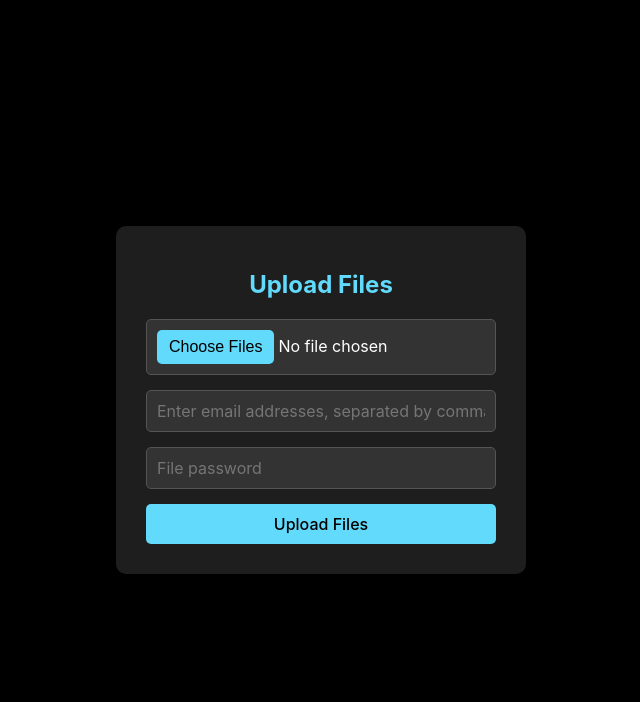
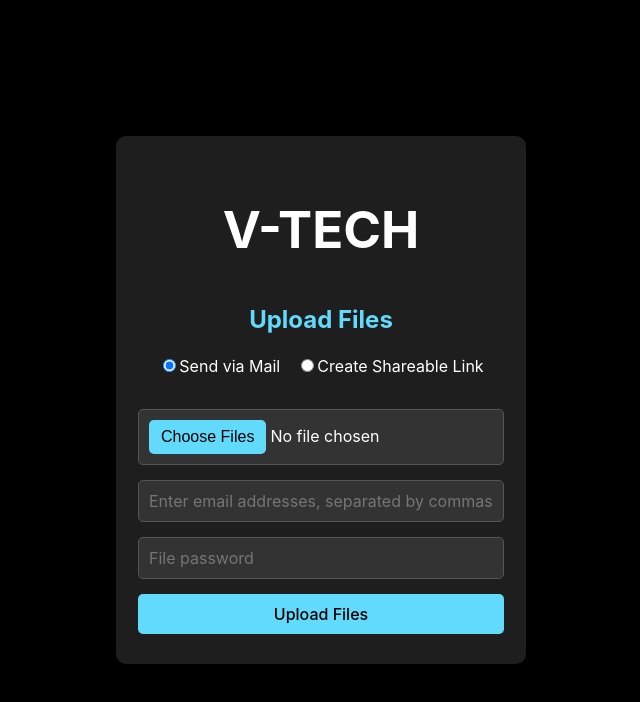
Before and after one commit to vinay-s36/FileTransfer, a React (Vite) app in the folder frontend/: page / in a window 1280 px wide. Shown: the top 702 px of the page, without its empty margins (319-959 px from the left). Built offline with nearby package versions, Linux system fonts and the light colour scheme.

Commit message:
feature: file access via links

```diff
--- a/frontend/src/App.css
+++ b/frontend/src/App.css
@@ -75,3 +75,22 @@ body {
 .submit-button:hover {
   background-color: #21a1f1;
 }
+
+.app-header {
+  text-align: center;
+  margin-bottom: 20px; /* Add some space below the header */
+}
+
+.upload-container {
+  display: flex;
+  flex-direction: column;
+  align-items: center; /* Center the upload form */
+}
+
+.option-select {
+  display: flex;
+  align-items: center;
+  justify-content: center;
+  gap: 1rem;
+  margin-bottom: 1rem;
+}
--- a/frontend/src/App.jsx
+++ b/frontend/src/App.jsx
@@ -2,13 +2,15 @@ import { useState } from 'react';
 import axios from 'axios';
 import './App.css';
 
-// const BASE_URL = 'http://localhost:3000'
-const BASE_URL = 'https://filetransfer-111n.onrender.com'
+const BASE_URL = 'http://localhost:3000';
+// const BASE_URL = 'https://filetransfer-111n.onrender.com'
 
 function App() {
   const [files, setFiles] = useState([]);
   const [emails, setEmails] = useState('');
   const [password, setPassword] = useState('');
+  const [option, setOption] = useState('mail');
+  const [shortUrl, setShortUrl] = useState('');
 
   const handleFileChange = (event) => {
     setFiles(event.target.files);
@@ -22,6 +24,10 @@ function App() {
     setPassword(event.target.value);
   };
 
+  const handleOptionChange = (event) => {
+    setOption(event.target.value);
+  };
+
   const handleSubmit = async (event) => {
     event.preventDefault();
 
@@ -30,19 +36,28 @@ function App() {
       formData.append('files', files[i]);
     }
 
-    // Convert emails string to an array
+    if (option === 'mail') {
       const emailArray = emails.split(',').map(email => email.trim());
       formData.append('emails', JSON.stringify(emailArray));
-    formData.append('password', password); // Add the password to the form data
+      formData.append('password', password);
+    }
 
     try {
-      const response = await axios.post(`${BASE_URL}/upload`, formData, {
+      const endpoint = option === 'mail' ? '/upload' : '/upload-file';
+      const response = await axios.post(`${BASE_URL}${endpoint}`, formData, {
         headers: {
           'Content-Type': 'multipart/form-data',
         },
       });
 
-      alert(response.data.message);
+      alert(response.data.message || 'Operation successful');
+
+      if (response.data.shortUrl) {
+        setShortUrl(response.data.shortUrl);
+      } else {
+        setShortUrl('');
+      }
+
       setFiles([]);
       setEmails('');
       setPassword('');
@@ -53,10 +68,40 @@ function App() {
     }
   };
 
+  const handleCopy = () => {
+    navigator.clipboard.writeText(shortUrl);
+    alert('Link copied to clipboard!');
+    window.location.reload();
+  };
+
   return (
     <div className="app-container">
+      <header className="app-header">
+        <h1>V-TECH</h1>
+      </header>
+      <div className="upload-container"> {/* File upload container */}
         <h1 className="app-title">Upload Files</h1>
         <form className="upload-form" onSubmit={handleSubmit}>
+          <div className="option-select">
+            <label>
+              <input
+                type="radio"
+                value="mail"
+                checked={option === 'mail'}
+                onChange={handleOptionChange}
+              />
+              Send via Mail
+            </label>
+            <label>
+              <input
+                type="radio"
+                value="link"
+                checked={option === 'link'}
+                onChange={handleOptionChange}
+              />
+              Create Shareable Link
+            </label>
+          </div>
           <input
             type="file"
             className="input-file"
@@ -64,6 +109,8 @@ function App() {
             multiple
             required
           />
+          {option === 'mail' && (
+            <>
               <input
                 type="text"
                 className="input-email"
@@ -80,8 +127,17 @@ function App() {
                 onChange={handlePasswordChange}
                 required
               />
+            </>
+          )}
           <button type="submit" className="submit-button">Upload Files</button>
         </form>
+        {shortUrl && (
+          <div className="short-url-container">
+            <p>Shareable Link: <a href={shortUrl} target="_blank" rel="noopener noreferrer">{shortUrl}</a></p>
+            <button onClick={handleCopy} className="copy-button">Copy Link</button>
+          </div>
+        )}
+      </div>
     </div>
   );
 }
```
Lines whose indentation alone changed are shown as unchanged.
